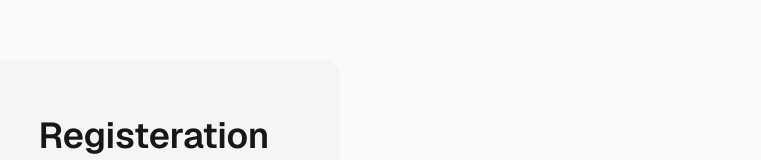
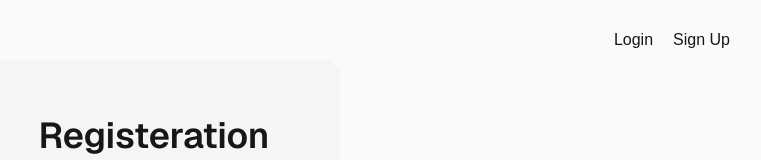
Before and after one commit to Kawaiiow/Capstone_Fullstack_NextJS, a Next.js app: page /register in a window 1280 px wide. Shown: the top 160 px of the page, without its empty margins (486-1247 px from the left). Built offline with nearby package versions, Linux system fonts and the light colour scheme.

Commit message:
feat: add simple navbar for easy navigation and implement into root layout

```diff
--- a/app/layout.tsx
+++ b/app/layout.tsx
@@ -1,6 +1,8 @@
 import type { Metadata } from "next";
 import { Geist, Geist_Mono } from "next/font/google";
 import "./globals.css";
+import Navbar from "@/components/ui/Navbar"
+import NavButton from "@/components/ui/NavButton"
 
 const geistSans = Geist({
   variable: "--font-geist-sans",
@@ -13,8 +15,8 @@ const geistMono = Geist_Mono({
 });
 
 export const metadata: Metadata = {
-  title: "Create Next App",
-  description: "Generated by create next app",
+  title: "Mydemy",
+  description: "Learning Management System Web for Full-stack Web Development with Next.js & Supabase class",
 };
 
 export default function RootLayout({
@@ -27,7 +29,13 @@ export default function RootLayout({
       lang="en"
       className={`${geistSans.variable} ${geistMono.variable} h-full antialiased`}
     >
-      <body className="min-h-full flex flex-col">{children}</body>
+      <body className="min-h-full flex flex-col">
+        <Navbar>
+          <NavButton title="Login" target="/login"/>
+          <NavButton title="Sign Up" target="/register"/>
+        </Navbar>
+        {children}
+      </body>
     </html>
   );
 }
--- /dev/null
+++ b/components/ui/NavButton.jsx
@@ -0,0 +1,12 @@
+import Link from "next/link";
+
+export default function NavButton({ title, target })
+{
+	return (
+		<li className="font-medium">
+			<Link href={target}>
+				{title}
+			</Link>
+		</li>
+	);
+}
--- /dev/null
+++ b/components/ui/Navbar.jsx
@@ -0,0 +1,17 @@
+"use server"
+
+import Link from "next/link";
+
+export default async function Navbar({ children })
+{
+	return (
+		<nav className="h-20 px-16 flex items-center justify-between w-full mx-auto absolute">
+			<Link href="/">
+				<h1 className="dark:text-amber-50 text-3xl font-semibold text-transparent bg-clip-text select-none">Home</h1>
+			</Link>
+			<ul className="flex gap-5">
+				{children}
+			</ul>
+		</nav>
+	);
+}
```
